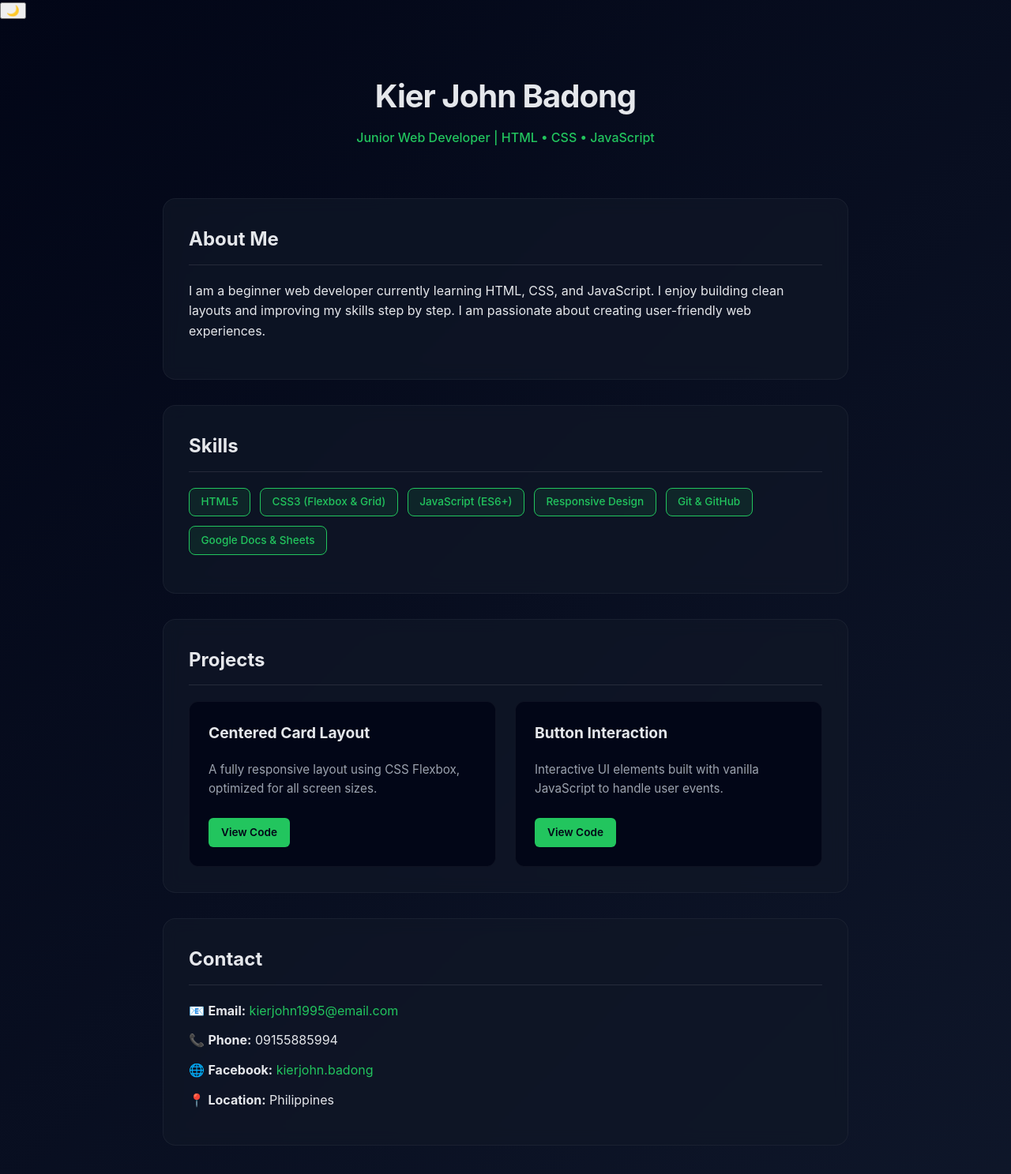
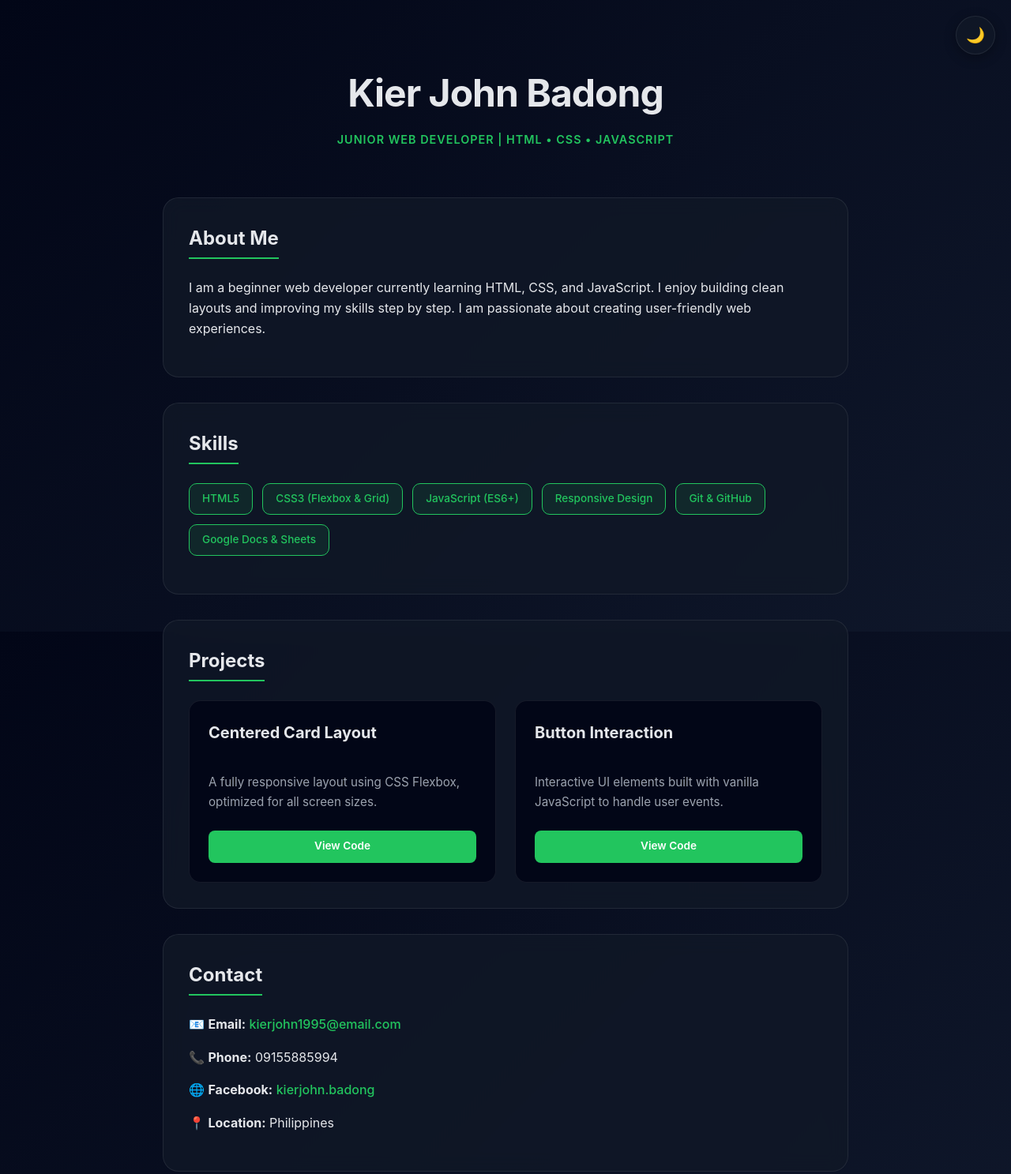
Before and after one commit to DevKier/sample-portfolio-2, a plain HTML site: page index.html in a window 1280 px wide. Shown: the top 1487 px of the page at 79% size. Drawn offline with Linux system fonts and the light colour scheme; a script that the page names is missing.

Commit message:
Refactor CSS for light mode and enhance styles
Updated CSS variables for light mode and improved styling.

```diff
--- a/style.css
+++ b/style.css
@@ -1,41 +1,85 @@
 :root {
     --bg: #020617;
-    --card: #111827;
+    --card: rgba(17, 24, 39, 0.8);
     --text: #e5e7eb;
     --muted: #9ca3af;
     --accent: #22c55e;
-    /* Green accent */
     --accent-hover: #16a34a;
+    --border: rgba(255, 255, 255, 0.08);
+    --body-bg: linear-gradient(135deg, #020617, #0f172a);
+}
+
+/* Light Mode Overrides */
+body.light-mode {
+    --bg: #f8fafc;
+    --card: rgba(255, 255, 255, 0.9);
+    --text: #1e293b;
+    --muted: #64748b;
+    --accent: #16a34a;
+    --accent-hover: #15803d;
+    --border: rgba(0, 0, 0, 0.1);
+    --body-bg: linear-gradient(135deg, #f1f5f9, #e2e8f0);
 }
 
 * {
     box-sizing: border-box;
+    transition: background 0.3s ease, color 0.3s ease, border 0.3s ease;
 }
 
 body {
     margin: 0;
     min-height: 100vh;
-    background: linear-gradient(135deg, #020617, #0f172a);
+    background: var(--body-bg);
+    background-attachment: fixed;
     color: var(--text);
     font-family: 'Inter', system-ui, -apple-system, sans-serif;
     line-height: 1.6;
 }
 
+/* Theme Toggle Button */
+.theme-switch-wrapper {
+    position: fixed;
+    top: 20px;
+    right: 20px;
+    z-index: 1000;
+}
+
+#theme-toggle {
+    background: var(--card);
+    border: 1px solid var(--border);
+    color: var(--text);
+    padding: 12px;
+    border-radius: 50%;
+    cursor: pointer;
+    font-size: 1.2rem;
+    box-shadow: 0 4px 15px rgba(0, 0, 0, 0.3);
+    display: flex;
+    align-items: center;
+    justify-content: center;
+}
+
+#theme-toggle:hover {
+    transform: scale(1.1);
+}
+
 .header {
-    padding: 4rem 1rem 3rem;
+    padding: 5rem 1rem 3rem;
     text-align: center;
 }
 
 .header h1 {
     margin: 0;
-    font-size: 2.5rem;
+    font-size: clamp(2rem, 5vw, 3rem);
     letter-spacing: -1px;
 }
 
 .subtitle {
     margin-top: 0.5rem;
     color: var(--accent);
-    font-weight: 500;
+    font-weight: 600;
+    text-transform: uppercase;
+    font-size: 0.9rem;
+    letter-spacing: 1px;
 }
 
 .container {
@@ -47,22 +91,23 @@ body {
 section {
     margin-bottom: 2rem;
     padding: 2rem;
-    background: rgba(17, 24, 39, 0.7);
-    backdrop-filter: blur(10px);
-    border-radius: 16px;
-    border: 1px solid rgba(255, 255, 255, 0.05);
+    background: var(--card);
+    backdrop-filter: blur(12px);
+    -webkit-backdrop-filter: blur(12px);
+    border-radius: 20px;
+    border: 1px solid var(--border);
 }
 
 section h2 {
     margin-top: 0;
     font-size: 1.5rem;
-    color: var(--text);
-    border-bottom: 1px solid rgba(255, 255, 255, 0.1);
-    padding-bottom: 0.75rem;
-    margin-bottom: 1.25rem;
+    border-bottom: 2px solid var(--accent);
+    width: fit-content;
+    padding-bottom: 0.3rem;
+    margin-bottom: 1.5rem;
 }
 
-/* Skills List Styling */
+/* Skills List */
 .skills ul {
     display: flex;
     flex-wrap: wrap;
@@ -72,11 +117,11 @@ section h2 {
 }
 
 .skills li {
-    padding: 0.4rem 0.9rem;
+    padding: 0.5rem 1rem;
     background: rgba(34, 197, 94, 0.1);
     border: 1px solid var(--accent);
     color: var(--accent);
-    border-radius: 8px;
+    border-radius: 10px;
     font-size: 0.85rem;
     font-weight: 500;
 }
@@ -89,41 +134,46 @@ section h2 {
 }
 
 .project-card {
-    background: #020617;
+    background: var(--bg);
     padding: 1.5rem;
-    border-radius: 12px;
-    border: 1px solid rgba(255, 255, 255, 0.05);
-    transition: all 0.3s ease;
+    border-radius: 15px;
+    border: 1px solid var(--border);
+    display: flex;
+    flex-direction: column;
 }
 
 .project-card:hover {
     transform: translateY(-5px);
     border-color: var(--accent);
-    box-shadow: 0 10px 30px rgba(0, 0, 0, 0.5);
 }
 
 .project-card h3 {
     margin-top: 0;
-    font-size: 1.2rem;
+    font-size: 1.25rem;
 }
 
 .project-card p {
     font-size: 0.95rem;
     color: var(--muted);
+    flex-grow: 1;
     margin-bottom: 1.5rem;
 }
 
-/* Buttons */
+/* Button Styling */
 .btn-sm {
     display: inline-block;
-    padding: 0.5rem 1rem;
+    padding: 0.6rem 1.2rem;
     background: var(--accent);
-    color: #020617;
+    color: white;
     text-decoration: none;
-    border-radius: 6px;
+    border-radius: 8px;
     font-weight: 600;
     font-size: 0.85rem;
-    transition: background 0.2s;
+    text-align: center;
+}
+
+body.light-mode .btn-sm {
+    color: #fff;
 }
 
 .btn-sm:hover {
@@ -132,12 +182,13 @@ section h2 {
 
 /* Contact Section */
 .contact-info p {
-    margin: 0.75rem 0;
+    margin: 1rem 0;
 }
 
 .contact a {
     color: var(--accent);
     text-decoration: none;
+    font-weight: 500;
 }
 
 .contact a:hover {
@@ -146,24 +197,22 @@ section h2 {
 
 .footer {
     text-align: center;
-    padding: 3rem 1rem;
+    padding: 4rem 1rem;
     color: var(--muted);
-    font-size: 0.85rem;
+    font-size: 0.9rem;
 }
 
-/* Responsive Design (Mobile) */
+/* Mobile Responsiveness */
 @media (max-width: 600px) {
     .header {
-        padding: 2rem 1rem;
-    }
-
-    .header h1 {
-        font-size: 1.8rem;
+        padding-top: 4rem;
     }
 
     section {
-        padding: 1.25rem;
+        padding: 1.5rem;
     }
 
     .projects-grid {
-        grid
+        grid-template-columns: 1fr;
+    }
+}
```
